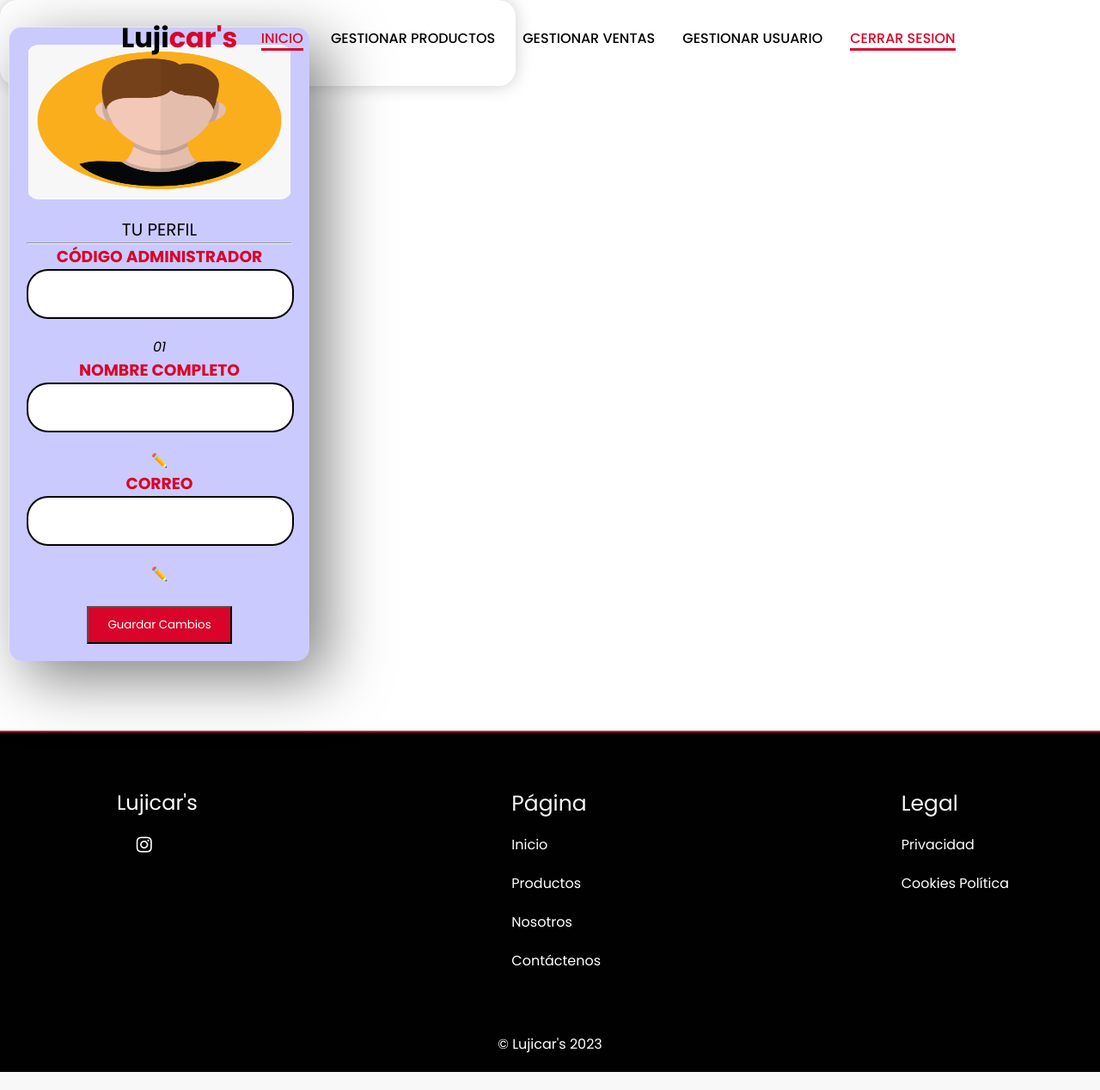
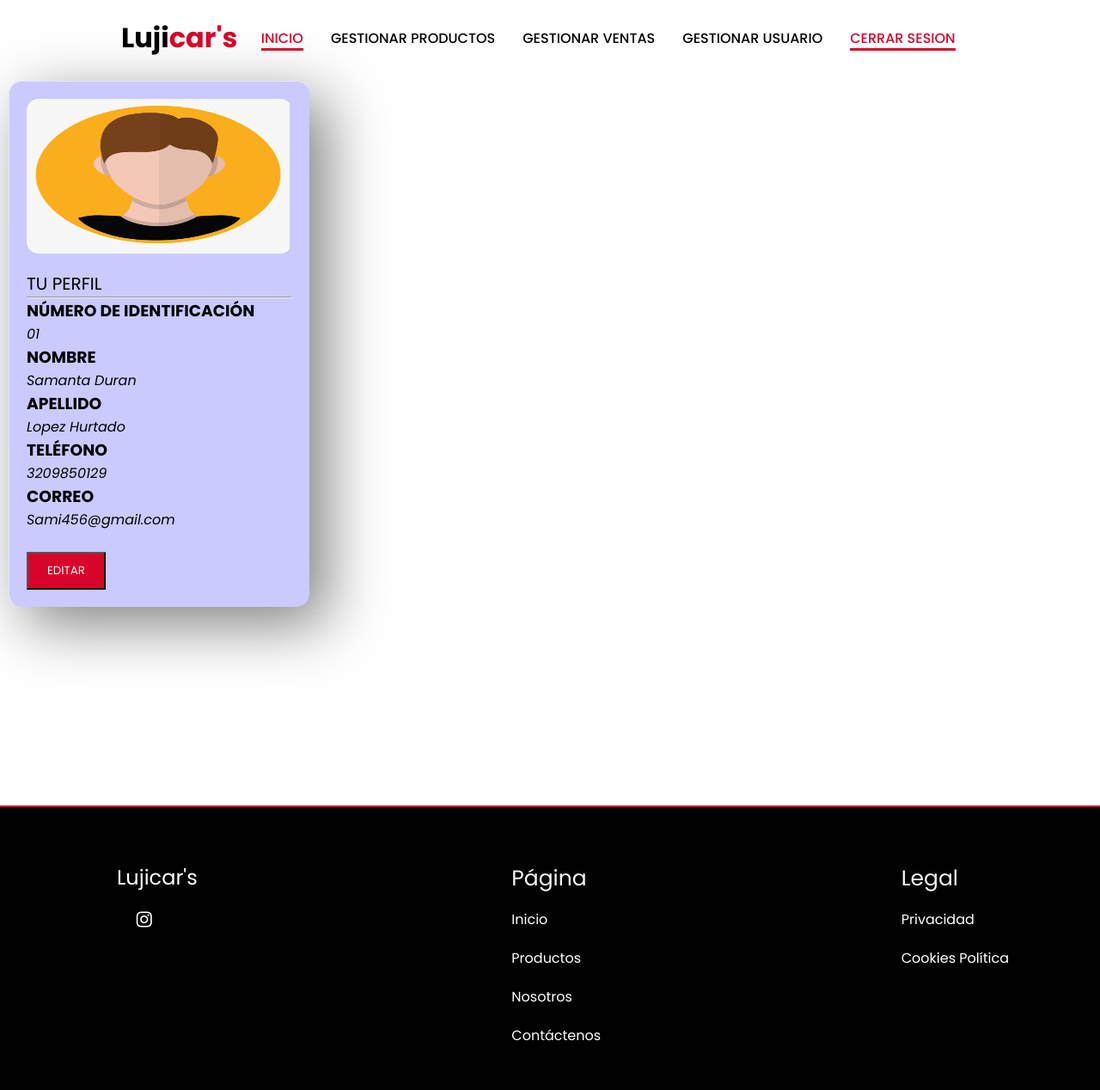
Before and after one commit to George1706/project_sivo1, a Python web app: template app/templates/menuAdministrador.html in a window 1280 px wide. Shown: the top 1268 px of the page at 86% size. Before the commit the page ends 1247 px from the top, so only its background shows below. Run offline with Jinja, Linux system fonts and the light colour scheme; the template is opened without the code that fills it, so the values that code supplies are empty.

Commit message:
borrar modulo admin y modificar foemulario ma

```diff
--- a/app/__init__.py
+++ b/app/__init__.py
@@ -27,8 +27,7 @@ from app.usuarios import usuario_blueprint
 #Vincular submodulos del proyecto
 app.register_blueprint(cliente_blueprint)
 app.register_blueprint(usuario_blueprint)
-from app.administrador import adminsitrador_blueprint
-app.register_blueprint(adminsitrador_blueprint)
+
 
 #Crear el objetto de Moldelos
 db = SQLAlchemy(app)
--- a/app/templates/menuAdministrador.html
+++ b/app/templates/menuAdministrador.html
@@ -21,20 +21,20 @@
             <a href="/index" class="logo-1">Luji<span>car's</span></a>
             <!--Nav List-->
             <ul class="navbar-1">
-                <li><a href="/menuCliente" class="active">Inicio</a></li>
+                <li><a href="/Cliente/menuCliente" class="active">Inicio</a></li>
                 <li>
                     <a href="#home">Gestionar Productos</a>
                     <br>
                     <ul class="menu-vertical-1">
-                        <li><a href="/consultarProducto">Consultar Producto</a></li>
+                        <li><a href="/Producto/consultarProducto">Consultar Producto</a></li>
                     </ul>
                 </li>
                 <li>
                     <a href="#Nosotros">Gestionar Ventas</a>
                     <br>
                     <ul class="menu-vertical-1">
-                        <li><a href="/registrarVenta">Registrar Venta</a></li>
-                        <li><a href="/consultarVenta">Consultar Venta</a></li>
+                        <li><a href="/Venta/registrarVenta">Registrar Venta</a></li>
+                        <li><a href="/Venta/consultarVenta">Consultar Venta</a></li>
                     </ul>
                 </li>
                 <li>
@@ -51,8 +51,10 @@
         </div>
     </header>
 
-    <form action="/Administrador/actualizarAdministrador/{{ usuario.codigoUsuario }}" class="container" method="POST">
+    <section class="container hidden" id="profileSection" style="margin-top: 20px;">
 
+    </section>
+    <section class="container">
         <div class="container__cards">
             <div class="card">
                 <div class="cover__card">
@@ -61,30 +63,24 @@
                 <h2>TU PERFIL</h2>
                 <hr>
                 <div class="footer__card">
-                    <label><h3 class="user__name">CÓDIGO ADMINISTRADOR</h3></label>
-                    <input name="codigoUsuarioActualizar" id="codigoUsuarioActualizar" value="{{ usuario.codigoUsuario }}"/>
-                    <i id="codigoUsuario">01</i>
-
-                    <label><h3 class="user__name">NOMBRE COMPLETO</h3></label>
-                    <input name="nombreUsuarioActualizar" id="nombreUsuarioActualizar" value="{{ usuario.nombreUsuario }}"/>
-                    <span class="edit-icon" id="nombreUsuario" onclick="habilitarEdicion('nombreUsuario')">✏️</span>
-
-                    <label><h3 class="user__name">CORREO</h3></label>
-                    <input name="correoUsuarioActualizar" id="correoUsuarioActualizar" value="{{ usuario.correoUsuario }}"/>
-                    <span class="edit-icon" id="correoUsuario" onclick="habilitarEdicion('correoUsuario')">✏️</span>
-
+                    <h3 class="user__name">NÚMERO DE IDENTIFICACIÓN</h3>
+                    <i>01</i>
+                    <h3 class="user__name">NOMBRE</h3>
+                    <i>Samanta Duran</i>
+                    <h3 class="user__name">APELLIDO</h3>
+                    <i>Lopez Hurtado</i>
+                    <h3 class="user__name">TELÉFONO</h3>
+                    <i>3209850129</i>
+                    <h3 class="user__name">CORREO</h3>
+                    <i>Sami456@gmail.com</i>
                     <br>
                     <br>
-                    <button class="btn" id="guardarCambios" style="align-items: center;"
-                        onclick="guardarCambios()">Guardar Cambios</button>
-
+                    <button class="btn">EDITAR</button>
                 </div>
             </div>
         </div>
+    </section>
 
-    </form>
-
-    <br>
     <br>
     <br>
     <br>
@@ -120,8 +116,7 @@
         <div class="footer-container container-1">
             <div class="footer-box social">
                 <a href="/index" class="logo">Luji<span>car's</span></a>
-                <a href="https://www.instagram.com/tienda_automotriz/?igshid=MzRlODBiNWFlZA%3D%3D"><i
-                        class='bx bxl-instagram'></i></a>
+                 <a href="https://www.instagram.com/tienda_automotriz/?igshid=MzRlODBiNWFlZA%3D%3D"><i class='bx bxl-instagram'></i></a>
             </div>
             <div class="footer-box">
                 <h3>Página</h3>
@@ -152,69 +147,6 @@
         // Actualiza el contenido del elemento con el año actual
         yearElement.textContent = currentYear;
     </script>
-
-    <script>
-        function habilitarEdicion(idCampo) {
-            const campo = document.getElementById(idCampo);
-            campo.contentEditable = true;
-            campo.style.border = "1px solid #000";
-        }
-
-        function guardarCambios() {
-            const idAdmin = document.getElementById('idAdmin').textContent;
-            const nombreAdmin = document.getElementById('nombreAdmin').textContent;
-            const correoAdmin = document.getElementById('correoAdmin').textContent;
-
-            // Aquí debes enviar los datos al servidor para guardarlos en la base de datos
-            // Puedes usar AJAX, fetch, o alguna biblioteca para hacer la solicitud al servidor
-
-            // Ejemplo de cómo enviar los datos usando fetch:
-            fetch('/guardarCambios', {
-                method: 'POST',
-                body: JSON.stringify({
-                    idAdmin,
-                    nombreAdmin,
-                    correoAdmin
-                    // Agrega otros campos según sea necesario
-                }),
-                headers: {
-                    'Content-Type': 'application/json'
-                }
-            })
-                .then(response => response.json())
-                .then(data => {
-                    // Aquí puedes manejar la respuesta del servidor
-                    console.log('Datos guardados con éxito:', data);
-                })
-                .catch(error => {
-                    console.error('Error al guardar los datos:', error);
-                });
-        }
-    </script>
-
-    <script>
-        // Obtén los datos del administrador del servidor y llénalos en los campos del perfil
-        function obtenerDatosAdmin() {
-            fetch('/obtenerDatosAdmin') // Debes crear esta ruta en tu servidor
-                .then(response => response.json())
-                .then(data => {
-                    const idAdmin = document.getElementById('idAdmin');
-                    const nombreAdmin = document.getElementById('nombreAdmin');
-                    const correoAdmin = document.getElementById('correoAdmin');
-
-                    idAdmin.textContent = data.idAdmin; // Asegúrate de que los nombres de las propiedades coincidan con los datos del servidor
-                    nombreAdmin.textContent = data.nombreAdmin;
-                    correoAdmin.textContent = data.correoAdmin;
-                    // Puedes agregar otros campos aquí y ajustar la respuesta del servidor en consecuencia
-                })
-                .catch(error => {
-                    console.error('Error al obtener datos del administrador:', error);
-                });
-        }
-
-        // Llama a la función para cargar los datos del administrador cuando la página se carga
-        window.onload = obtenerDatosAdmin;
-    </script>
     <script src="../static/assets/js/main.js"></script>
 </body>
 
```
Also changed, not shown: app/administrador/__init__.py (deleted, +0 -7 lines), app/administrador/routes.py (deleted, +0 -23 lines), app/usuarios/routes.py (line endings or trailing spaces).
